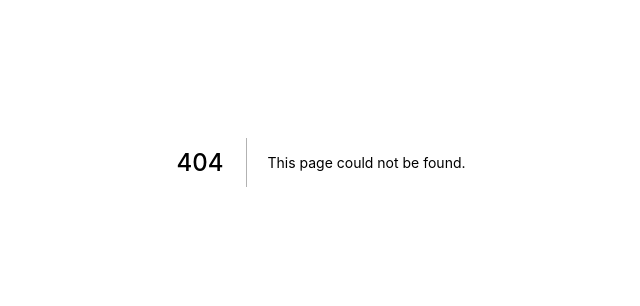
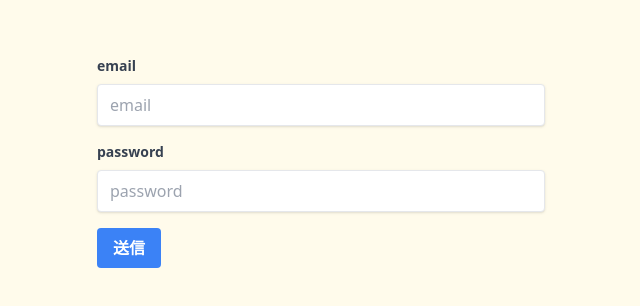
Before and after one commit to tokatu4561/tokatu4561-react-trend-demo, a Next.js app in the folder frontend/: page /auth/login in a window 1280 px wide. Before the commit this address had no page. Shown: the part 238-544 px from the top of the page, without its empty margins (319-959 px from the left). Built offline with nearby package versions, Linux system fonts and the light colour scheme.

Commit message:
add login page

```diff
--- /dev/null
+++ b/frontend/pages/auth/login.tsx
@@ -0,0 +1,64 @@
+import React from 'react'
+
+import { InputFiled } from '@/components/Form/InputFiled'
+import { useForm } from 'react-hook-form'
+import { Layout } from '@/features/auth/components/Layout'
+import { Button } from '@/components/Button'
+
+type Inputs = {
+  email: string
+  password: string
+}
+
+const LoginPage = () => {
+  const {
+    register,
+    handleSubmit,
+    watch,
+    formState: { errors },
+  } = useForm<Inputs>()
+
+  const onSubmit = (data) => {
+    console.log(data)
+  }
+  const onError = (errors, e) => console.log(errors, e)
+
+  return (
+    <Layout title="login">
+      <div className="flex justify-center items-center h-screen">
+        <form
+          className="w-full max-w-md"
+          onSubmit={handleSubmit(onSubmit, onError)}
+        >
+          <div className="mb-4">
+            <InputFiled
+              inputId="email"
+              label="email"
+              type="password"
+              placeholder="email"
+              {...register('email', { required: true })}
+            />
+            {errors.email && (
+              <span className="text-red-500">入力は必須です。</span>
+            )}
+          </div>
+          <div className="mb-4">
+            <InputFiled
+              inputId="password"
+              label="password"
+              type="text"
+              placeholder="password"
+              {...register('password', { required: true })}
+            />
+            {errors.password && (
+              <span className="text-red-500">入力は必須です。</span>
+            )}
+          </div>
+          <Button type="submit">送信</Button>
+        </form>
+      </div>
+    </Layout>
+  )
+}
+
+export default LoginPage
--- /dev/null
+++ b/frontend/src/components/Button/index.tsx
@@ -0,0 +1 @@
+export * from './Button'
--- /dev/null
+++ b/frontend/src/features/auth/components/Layout.tsx
@@ -0,0 +1,24 @@
+import Head from 'next/head'
+import React from 'react'
+
+interface LayoutProps {
+  children: React.ReactNode
+  title: string
+}
+
+export const Layout = ({ children, title }: LayoutProps) => {
+  return (
+    <>
+      <Head>
+        <title>{title}</title>
+      </Head>
+      <div className="bg-amber-50 h-screen flex">
+        <div className="flex-1">
+          <div className="max-w-7xl mx-auto px-4 sm:px-6 md:px-8">
+            {children}
+          </div>
+        </div>
+      </div>
+    </>
+  )
+}
```
